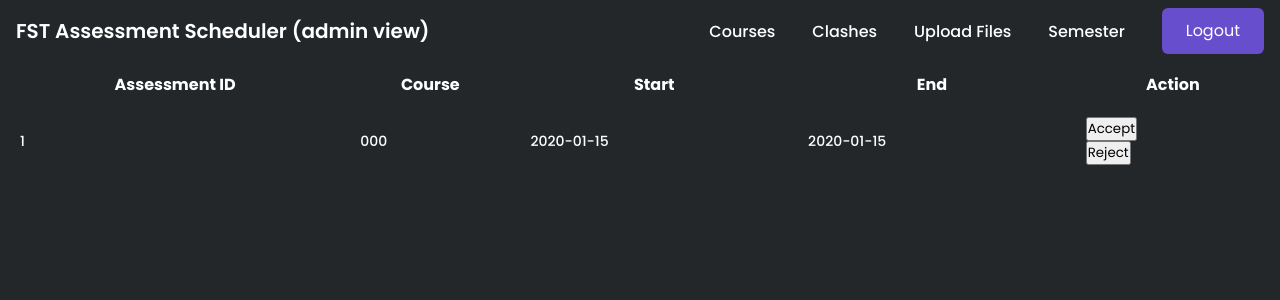
After one commit to assessment-scheduler/assessment-scheduler, a Flask app: page /clashes in a window 1280 px wide. The commit adds this page. Shown: the top 300 px of the page. Run offline with Flask 3, Linux system fonts and the light colour scheme; tables that the repository leaves empty hold one stand-in row (values such as "Sample post"); some libraries are stand-ins or nearby versions.

Commit message:
Working on Clash Detection

```diff
--- a/App/controllers/courseAssessment.py
+++ b/App/controllers/courseAssessment.py
@@ -3,11 +3,11 @@ from App.models import Assessment
 from App.models import Course
 from App.database import db
 
-def add_CourseAsm(courseCode, a_ID, startDate, endDate, startTime, endTime):
+def add_CourseAsm(courseCode, a_ID, startDate, endDate, startTime, endTime, clashDetected):
     #Add new Assessment to Course
     # newAsm = addCourseAsg(courseCode, a_ID, startDate, endDate, startTime, endTime)
     # return newAsm
-    newAsg = CourseAssessment(courseCode, a_ID, startDate, endDate, startTime, endTime)
+    newAsg = CourseAssessment(courseCode, a_ID, startDate, endDate, startTime, endTime, clashDetected)
     db.session.add(newAsg)  #add to db
     db.session.commit()
     return newAsg
@@ -40,3 +40,6 @@ def delete_CourseAsm(courseAsm):
     db.session.delete(courseAsm)
     db.session.commit()
     return True
+
+def get_clashes():
+    return CourseAssessment.query.filter_by(clashDetected=True).all()
--- a/App/templates/adminLayout.html
+++ b/App/templates/adminLayout.html
@@ -19,6 +19,7 @@
             <div class="links_container">
                 <ul id="layout_nav_links">
                     <li><a class="chat_nav_link nav_link" href="/get_courses">Courses</a></li>
+                    <li><a class="clashes_nav_link nav_link" href="/clashes">Clashes</a></li>
                     <li><a class="myAssessments_nav_link nav_link" href="/uploadFiles">Upload Files</a></li>
                     <li><a class="calendar_nav_link nav_link" href="/semester">Semester</a></li>
                     <li><a class="logout_nav_link" href="/logout">Logout</a></li>
--- /dev/null
+++ b/App/templates/clashes.html
@@ -0,0 +1,40 @@
+{% extends "adminLayout.html" %}
+
+{% block title %}Clashes{% endblock %}
+
+{% block head %}
+<link rel="stylesheet" href="../static/css/admin1.css">
+{% endblock %}
+
+{% block content %}
+<table>
+    <thead>
+        <tr>
+            <th>Assessment ID</th>
+            <th>Course</th>
+            <th>Start</th>
+            <th>End</th>
+            <th>Action</th>
+        </tr>
+    </thead>
+    <tbody>
+        {% for a in assessments%}
+            <tr>
+                <td>{{a.id}}</td>
+                <td>{{a.courseCode}}</td>
+                <td>{{a.startDate}}</td>
+                <td>{{a.endDate}}</td>
+                <td>
+                    <form action="/acceptOverride/{{ a.id }}" method="POST">
+                        <button type="submit">Accept</button>
+                    </form>
+                    <form action="/rejectOverride/{{ a.id }}" method="POST">
+                        <button type="submit">Reject</button>
+                    </form>
+                </td>
+            </tr>
+        {% endfor %}
+    </tbody>
+</table>
+
+{% endblock %}
--- a/App/views/admin.py
+++ b/App/views/admin.py
@@ -1,6 +1,6 @@
 from flask import Blueprint, request, jsonify, render_template, redirect, url_for, flash
 from flask_jwt_extended import jwt_required
-from App.controllers import Course
+from App.controllers import Course, CourseAssessment
 from App.models import Admin
 from App.database import db
 from werkzeug.utils import secure_filename
@@ -17,6 +17,11 @@ from App.controllers.course import (
 
 from App.controllers.semester import(
     add_sem
+)
+
+from App.controllers.courseAssessment import(
+    get_clashes,
+    get_CourseAsm_id
 )
 
 admin_views = Blueprint('admin_views', __name__, template_folder='../templates')
@@ -151,3 +156,30 @@ def delete_course_action(courseCode):
 
     # Redirect to view course listings!
     return redirect(url_for('admin_views.get_courses'))
+
+@admin_views.route("/clashes", methods=["GET"])
+@jwt_required(Admin)
+def get_clashes_page():
+    assessments=get_clashes()
+    return render_template('clashes.html',assessments=assessments)
+
+@admin_views.route("/acceptOverride/<int:aID>", methods=['POST'])
+@jwt_required(Admin)
+def accept_override(aID):
+    ca=get_CourseAsm_id(aID)
+    if ca:
+        #ca.clashDetected=False
+        #db.session.commit()
+        print("Accepted override.")
+    return redirect(url_for('admin_views.get_clashes_page'))
+
+@admin_views.route("/rejectOverride/<int:aID>", methods=['POST'])
+@jwt_required(Admin)
+def reject_override(aID):
+    ca=get_CourseAsm_id(aID)
+    if ca:
+        #ca.clashDetected=False
+        #ca.startDate=''
+        #db.session.commit()
+        print("Rejected override.")
+    return redirect(url_for('admin_views.get_clashes_page'))
```
Also changed, not shown: App/models/courseAssessment.py (+8 -5 lines), App/views/staff.py (+15 -4 lines).
